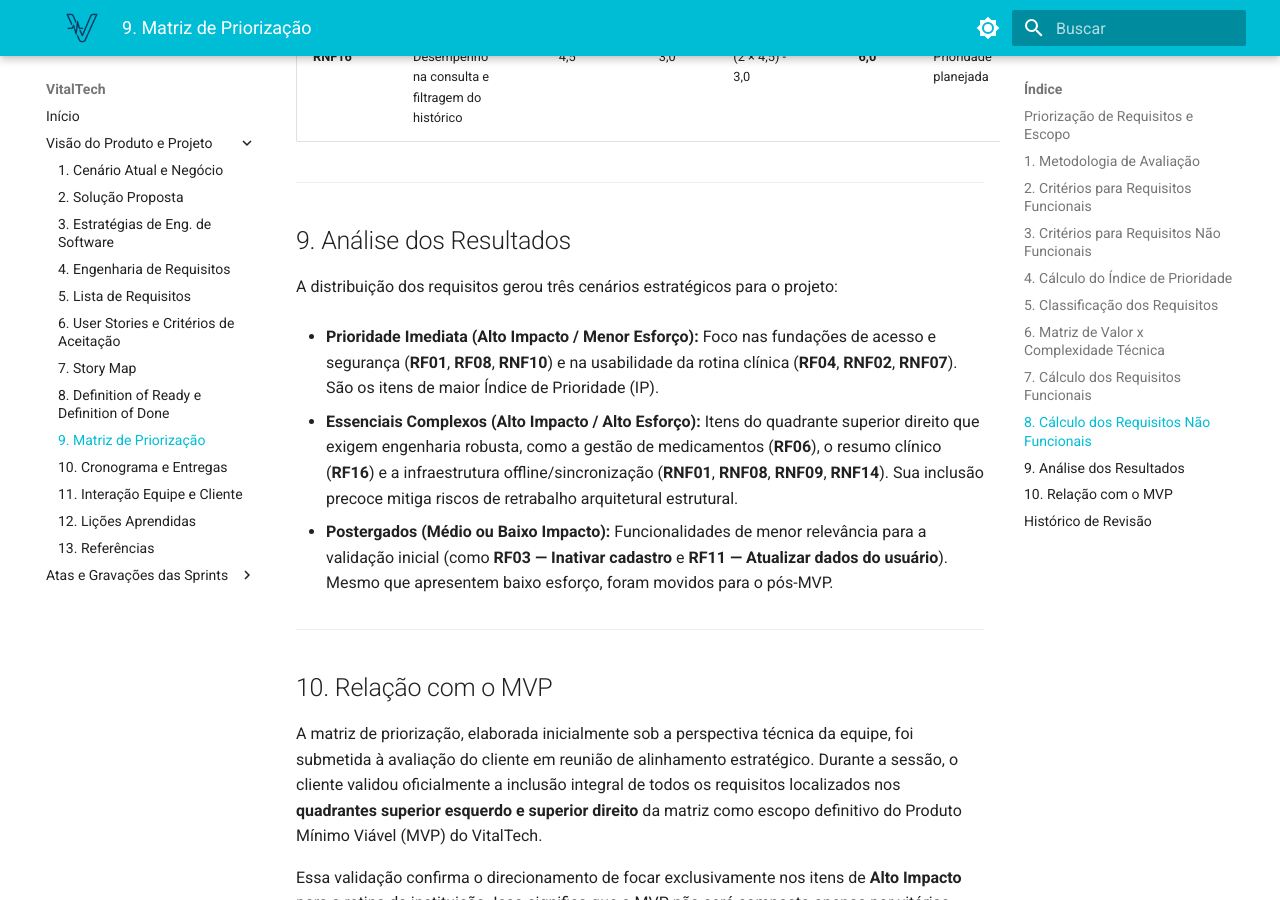
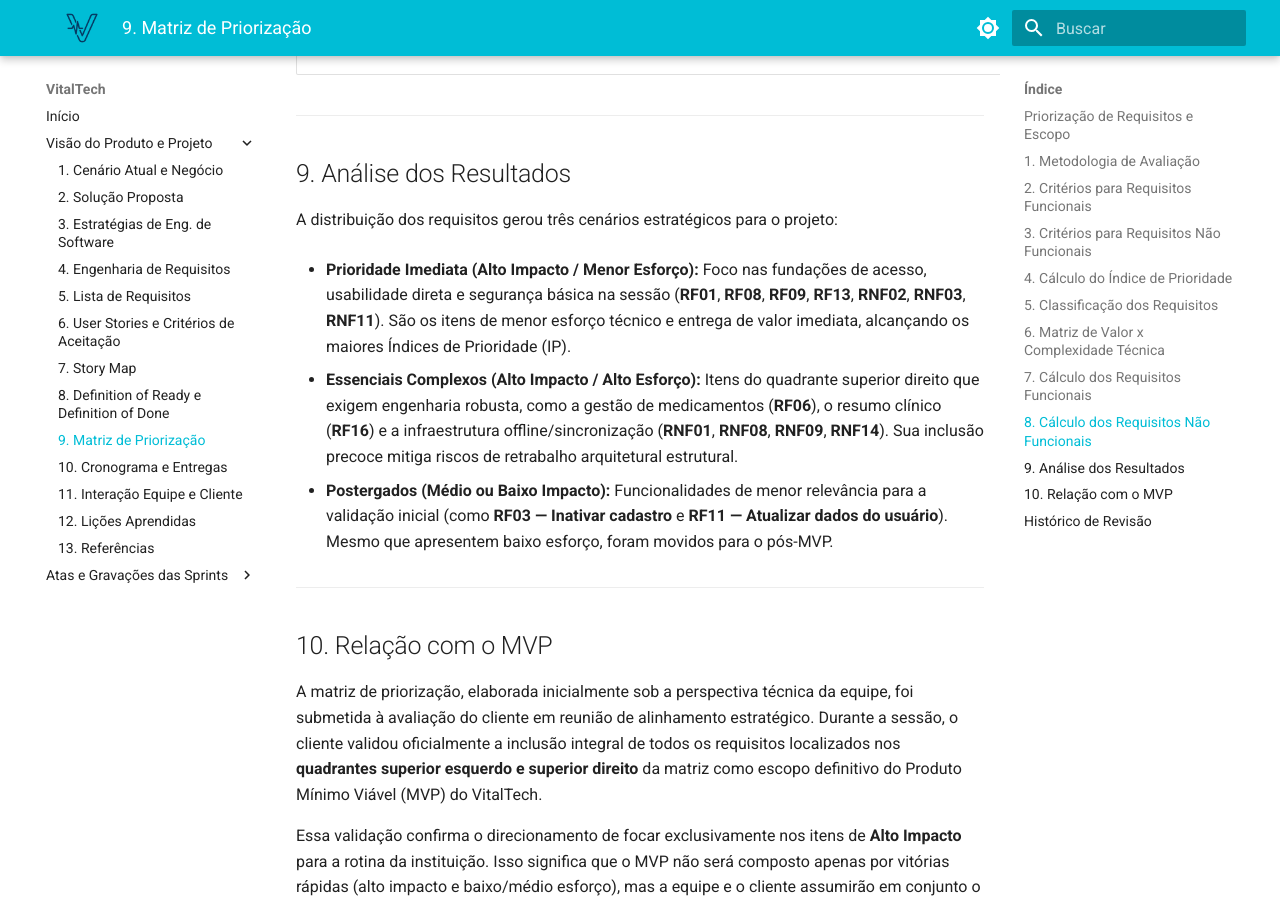
Before and after one commit to mdsreq-fga-unb/REQ-2026.1-T01-VitalTech, an MkDocs documentation site: the page built from docs/visao/priorizacao.md, in a window 1280 px wide and 900 px high, scrolled down 10078 px. Built offline with MkDocs 1.6.1 and Material for MkDocs 9.7.7, drawn with Linux system fonts in a browser that asks for light colours; some of the changed text lies outside the part shown.

Commit message:
Refatora duplicidade

```diff
--- a/docs/visao/priorizacao.md
+++ b/docs/visao/priorizacao.md
@@ -107,8 +107,6 @@
 ---
 
 ## 4. Cálculo do Índice de Prioridade
-
-A equipe utilizou o **Índice de Prioridade (IP)** para apoiar a comparação entre os requisitos. O cálculo adotado foi:
 
 A equipe utilizou o **Índice de Prioridade (IP)** para apoiar a comparação entre os requisitos. O cálculo adotado foi:
 
@@ -227,7 +225,7 @@
 
 A distribuição dos requisitos gerou três cenários estratégicos para o projeto:
 
-*   **Prioridade Imediata (Alto Impacto / Menor Esforço):** Foco nas fundações de acesso e segurança (**RF01**, **RF08**, **RNF10**) e na usabilidade da rotina clínica (**RF04**, **RNF02**, **RNF07**). São os itens de maior Índice de Prioridade (IP).
+*   **Prioridade Imediata (Alto Impacto / Menor Esforço):** Foco nas fundações de acesso, usabilidade direta e segurança básica na sessão (**RF01**, **RF08**, **RF09**, **RF13**, **RNF02**, **RNF03**, **RNF11**). São os itens de menor esforço técnico e entrega de valor imediata, alcançando os maiores Índices de Prioridade (IP).
 
 *   **Essenciais Complexos (Alto Impacto / Alto Esforço):** Itens do quadrante superior direito que exigem engenharia robusta, como a gestão de medicamentos (**RF06**), o resumo clínico (**RF16**) e a infraestrutura offline/sincronização (**RNF01**, **RNF08**, **RNF09**, **RNF14**). Sua inclusão precoce mitiga riscos de retrabalho arquitetural estrutural.
 
```
